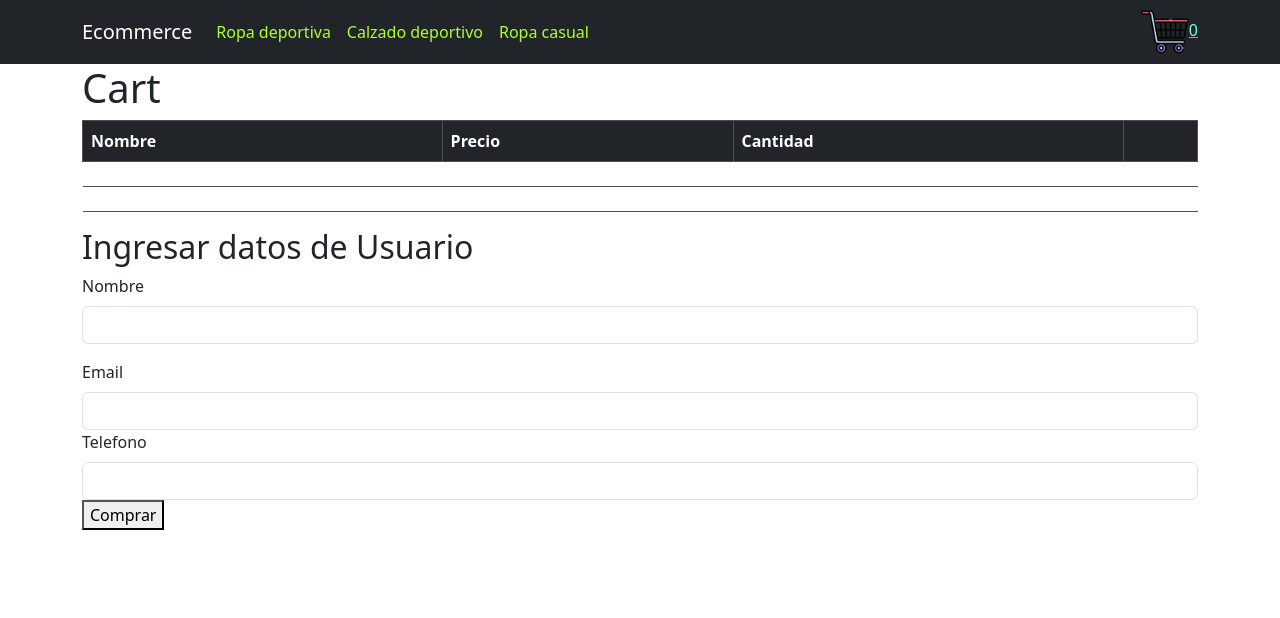
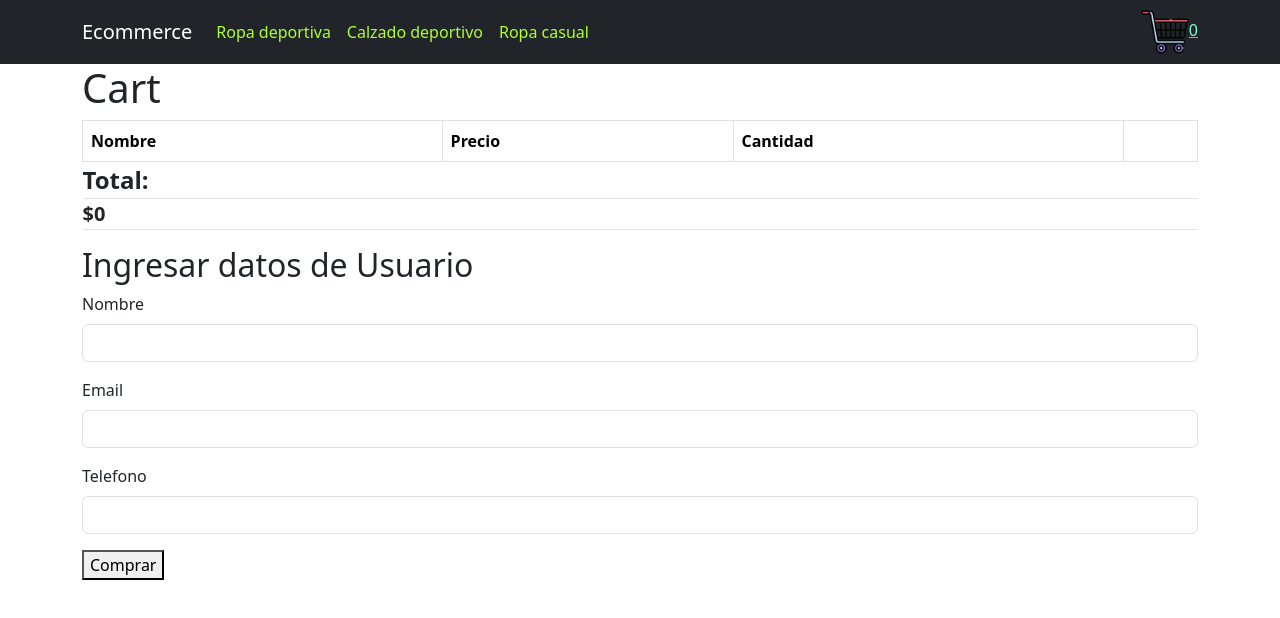
Before and after one commit to SergioGilMunoz/primeraentregaReac, a React (Create React App) app: page /Cart in a window 1280 px wide. Shown: the top 618 px of the page. Built offline with nearby package versions, Linux system fonts and the light colour scheme.

Commit message:
cuarentavo commit

```diff
--- a/src/App.css
+++ b/src/App.css
@@ -78,3 +78,13 @@ span {
 .boton-agregar:hover {
   background-color: #45a049;
 }
+
+#total-header {
+  font-size: 24px; /* Tamaño de fuente más grande (ajusta según tus preferencias) */
+  font-weight: bold; /* Texto en negrita */
+}
+
+#total-value {
+  font-size: 20px; /* Tamaño de fuente más grande (ajusta según tus preferencias) */
+  font-weight: bold; /* Texto en negrita */
+}
--- a/src/App.js
+++ b/src/App.js
@@ -20,7 +20,7 @@ function App (){
     <NavBar/>
       <Routes>
         <Route path="/" element ={<ItemListContainer greeting="Buenos Dias"/>} />
-        <Route path="/cart" element={<Cart/>}/>
+        <Route path="/Cart" element={<Cart/>}/>
         <Route path="/categoria/:id" element ={<ItemListContainer greeting="Buenos Dias"/>}/>
         <Route path="/item/:id" element ={<ItemDetalleContainer />}/>
       </Routes>
--- a/src/components/Cart.jsx
+++ b/src/components/Cart.jsx
@@ -52,7 +52,7 @@ export const Cart = () => {
     return (
         <Container>
             <h1>Cart</h1>
-            <Table striped bordered over variant="dark">
+            <Table striped bordered over variant="">
                 <thead>
                     <tr>
                         <th>Nombre</th>
@@ -65,7 +65,7 @@ export const Cart = () => {
                 {items.map(item=>(
                     <tr key={item.id}>
                         <td>{item.nombre}</td>
-                        <td>{item.precio}</td>
+                        <td>{"$" + item.precio}</td>
                         <td>{item.quantity}</td>
                         <td>
                         <button onClick={() => removeItem(item.id)}>
@@ -76,10 +76,10 @@ export const Cart = () => {
                 ))}
             </tbody>
             <tfoot>
-                <tr>Total</tr>
+                <tr id="total-header">Total: </tr>
                 <tr></tr>
                 <tr></tr>
-                <tr>{total()}</tr>
+                <tr strong id="total-value">{"$" + total()}</tr>
                 <tr></tr>
             </tfoot>
             </Table>
@@ -95,7 +95,7 @@ export const Cart = () => {
                             required
                             />
                         </Form.Group>
-                        <FormGroup className="mb3"controlId="formBasicEmail">
+                        <FormGroup className="mb-3"controlId="formBasicEmail">
                         <Form.Label>Email</Form.Label>
                         <Form.Control
                             onChange={handleChange}
@@ -105,7 +105,7 @@ export const Cart = () => {
                             required
                             />
                         </FormGroup>
-                        <FormGroup className="mb3"controlId="formBasicEmail">
+                        <FormGroup className="mb-3"controlId="formBasicEmail">
                         <Form.Label>Telefono</Form.Label>
                         <Form.Control
                             onChange={handleChange}
```
